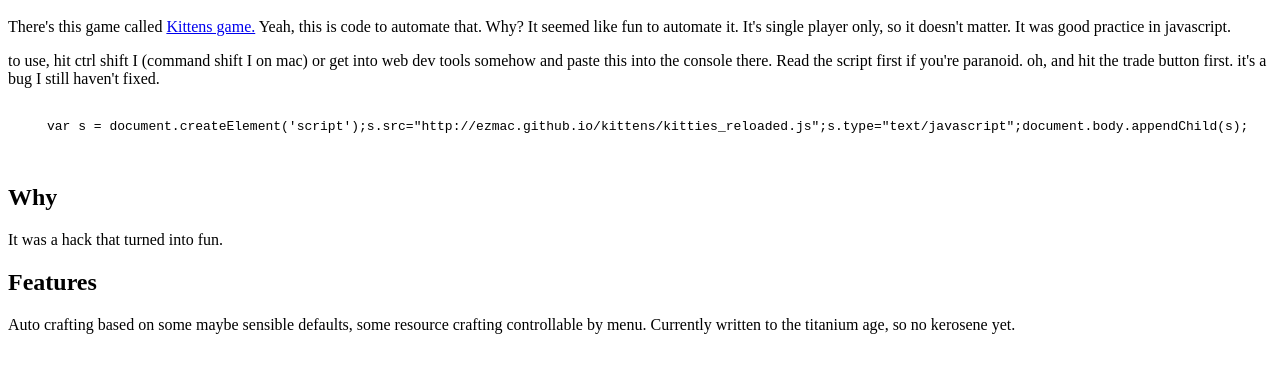
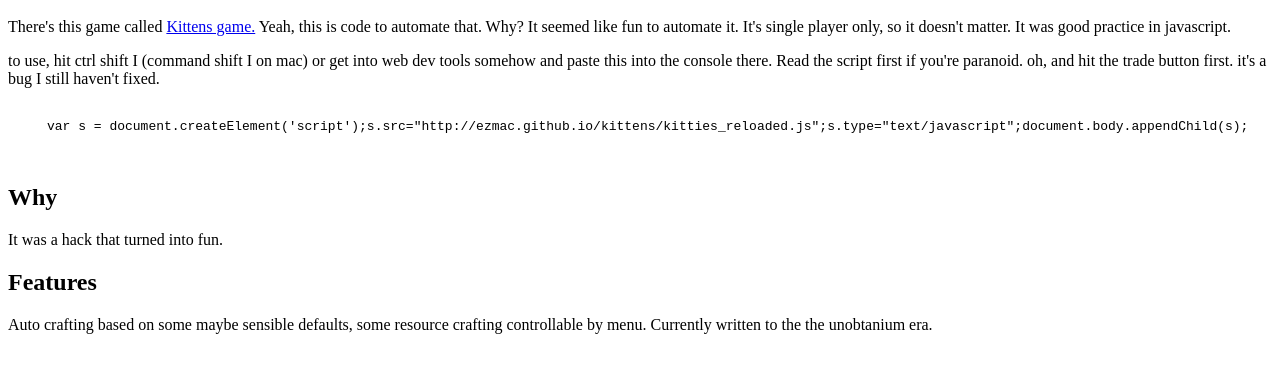
Before and after one commit to ezmac/kittens, a plain HTML site: page index.html in a window 1280 px wide. Shown: the part 48-420 px from the top of the page. Drawn offline with Linux system fonts and the light colour scheme.

Commit message:
update index.html/doc

```diff
--- a/index.html
+++ b/index.html
@@ -24,7 +24,7 @@
     </p>
     <h2>Features</h2>
     <p>
-      Auto crafting based on some maybe sensible defaults, some resource crafting controllable by menu.  Currently written to the titanium age, so no kerosene yet.
+      Auto crafting based on some maybe sensible defaults, some resource crafting controllable by menu.  Currently written to the the unobtanium era.
     </p>
   </body>
 </html>
```
